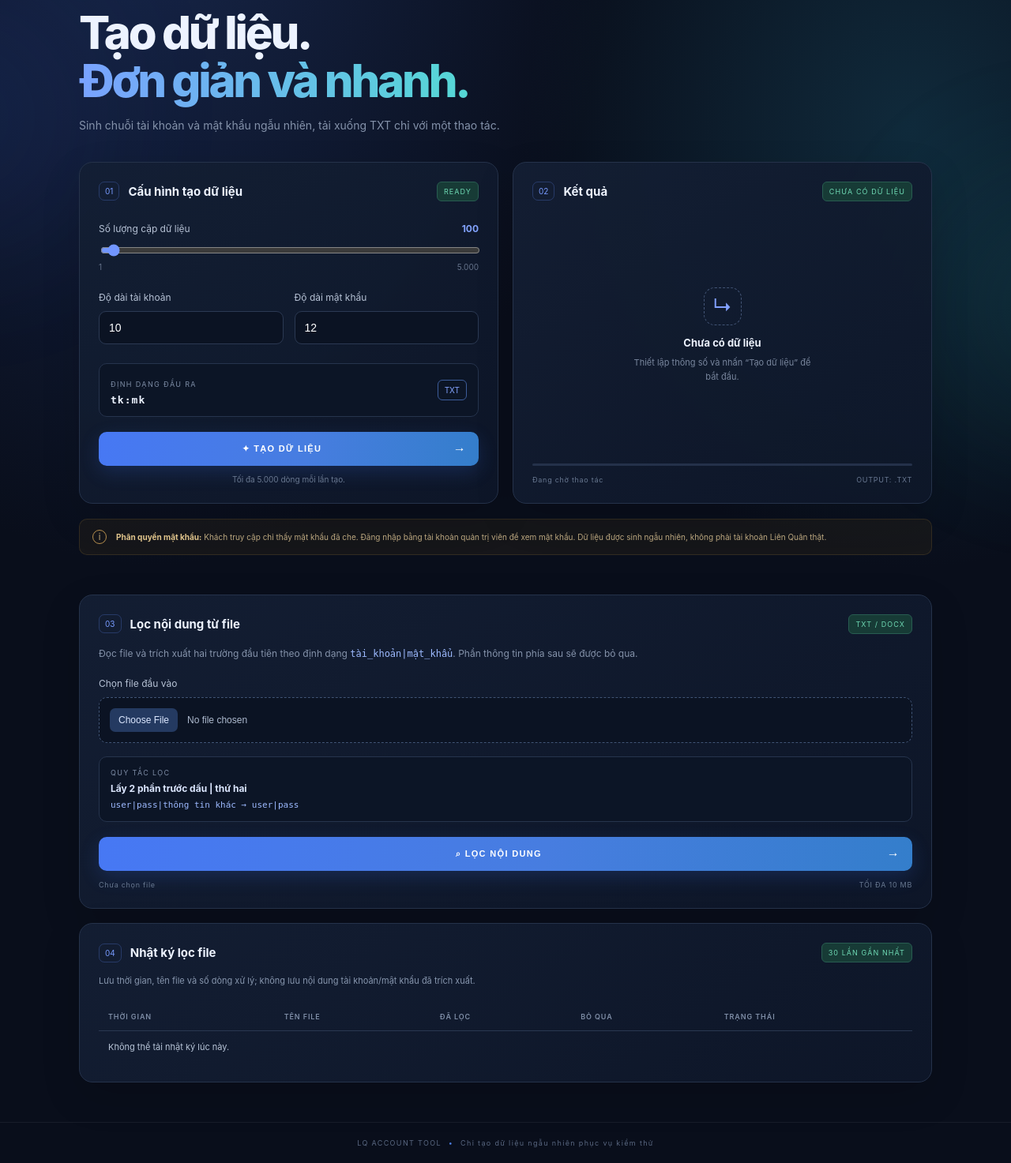
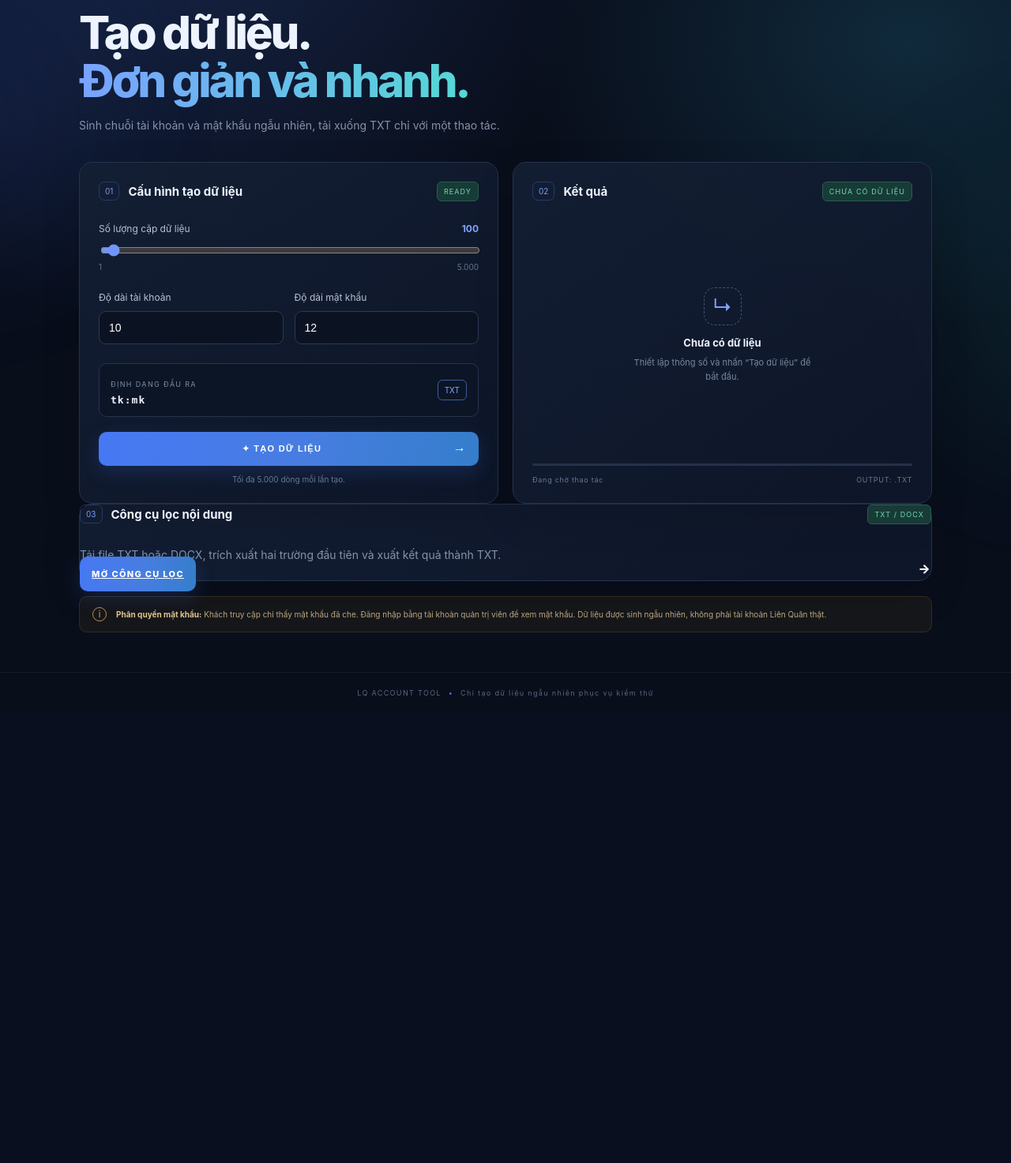
Before and after one commit to tvs-huucuutoi/lq-account, a Flask app: page / in a window 1280 px wide. Shown: the part 161-1634 px from the top of the page at 79% size. After the commit the page ends 1044 px from the top, so only its background shows below. Run offline with Flask 3, Linux system fonts and the light colour scheme.

Commit message:
Move file filtering interface to dedicated page

```diff
--- a/templates/index.html
+++ b/templates/index.html
@@ -38,35 +38,13 @@
     <div class="panel-foot"><span id="status-text">Đang chờ thao tác</span><span>OUTPUT: .TXT</span></div>
   </div>
 </section>
+<section class="panel filter-launch-panel">
+  <div class="panel-heading"><div><span class="step">03</span><h2>Công cụ lọc nội dung</h2></div><span class="live-tag">TXT / DOCX</span></div>
+  <p class="hero-copy">Tải file TXT hoặc DOCX, trích xuất hai trường đầu tiên và xuất kết quả thành TXT.</p>
+  <a class="primary-button filter-launch-link" href="{{ url_for('filter_page') }}">MỞ CÔNG CỤ LỌC <span class="button-arrow">→</span></a>
+</section>
+
 <section class="notice"><span>i</span><p><b>Phân quyền mật khẩu:</b> {% if is_admin %}Bạn đang đăng nhập quản trị viên; mật khẩu được hiển thị và có thể tải xuống.{% else %}Khách truy cập chỉ thấy mật khẩu đã che. Đăng nhập bằng tài khoản quản trị viên để xem mật khẩu.{% endif %} Dữ liệu được sinh ngẫu nhiên, không phải tài khoản Liên Quân thật.</p></section>
-
-<section class="panel filter-panel" id="file-filter">
-  <div class="panel-heading">
-    <div><span class="step">03</span><h2>Lọc nội dung từ file</h2></div>
-    <span class="live-tag">TXT / DOCX</span>
-  </div>
-  <p class="filter-intro">Đọc file và trích xuất hai trường đầu tiên theo định dạng <code>tài_khoản|mật_khẩu</code>. Phần thông tin phía sau sẽ được bỏ qua.</p>
-  <form id="filter-form">
-    <label class="field-label" for="filter-file">Chọn file đầu vào</label>
-    <input class="file-input" id="filter-file" name="file" type="file" accept=".txt,.docx" required>
-    <div class="filter-rule"><span class="muted-label">QUY TẮC LỌC</span><strong>Lấy 2 phần trước dấu | thứ hai</strong><code>user|pass|thông tin khác → user|pass</code></div>
-    <button class="primary-button" id="filter-button" type="submit">⌕ LỌC NỘI DUNG <span class="button-arrow">→</span></button>
-  </form>
-  <div class="filter-output hidden" id="filter-output">
-    <div class="filter-summary" id="filter-summary"></div>
-    <pre id="filter-preview"></pre>
-    <button class="download-button" id="filter-download" type="button">↓ TẢI KẾT QUẢ TXT</button>
-  </div>
-  <div class="panel-foot"><span id="filter-status">Chưa chọn file</span><span>TỐI ĐA 10 MB</span></div>
-</section>
-<section class="panel history-panel filter-history-panel">
-  <div class="panel-heading"><div><span class="step">04</span><h2>Nhật ký lọc file</h2></div><span class="result-count">30 LẦN GẦN NHẤT</span></div>
-  <p class="history-description">Lưu thời gian, tên file và số dòng xử lý; không lưu nội dung tài khoản/mật khẩu đã trích xuất.</p>
-  <div class="table-wrap">
-    <table><thead><tr><th>THỜI GIAN</th><th>TÊN FILE</th><th>ĐÃ LỌC</th><th>BỎ QUA</th><th>TRẠNG THÁI</th></tr></thead>
-    <tbody id="filter-history-body"><tr><td colspan="5">Chưa có hoạt động lọc file.</td></tr></tbody></table>
-  </div>
-</section>
 
 <script src="{{ url_for('static', filename='app.js') }}"></script>
 {% endblock %}
```
